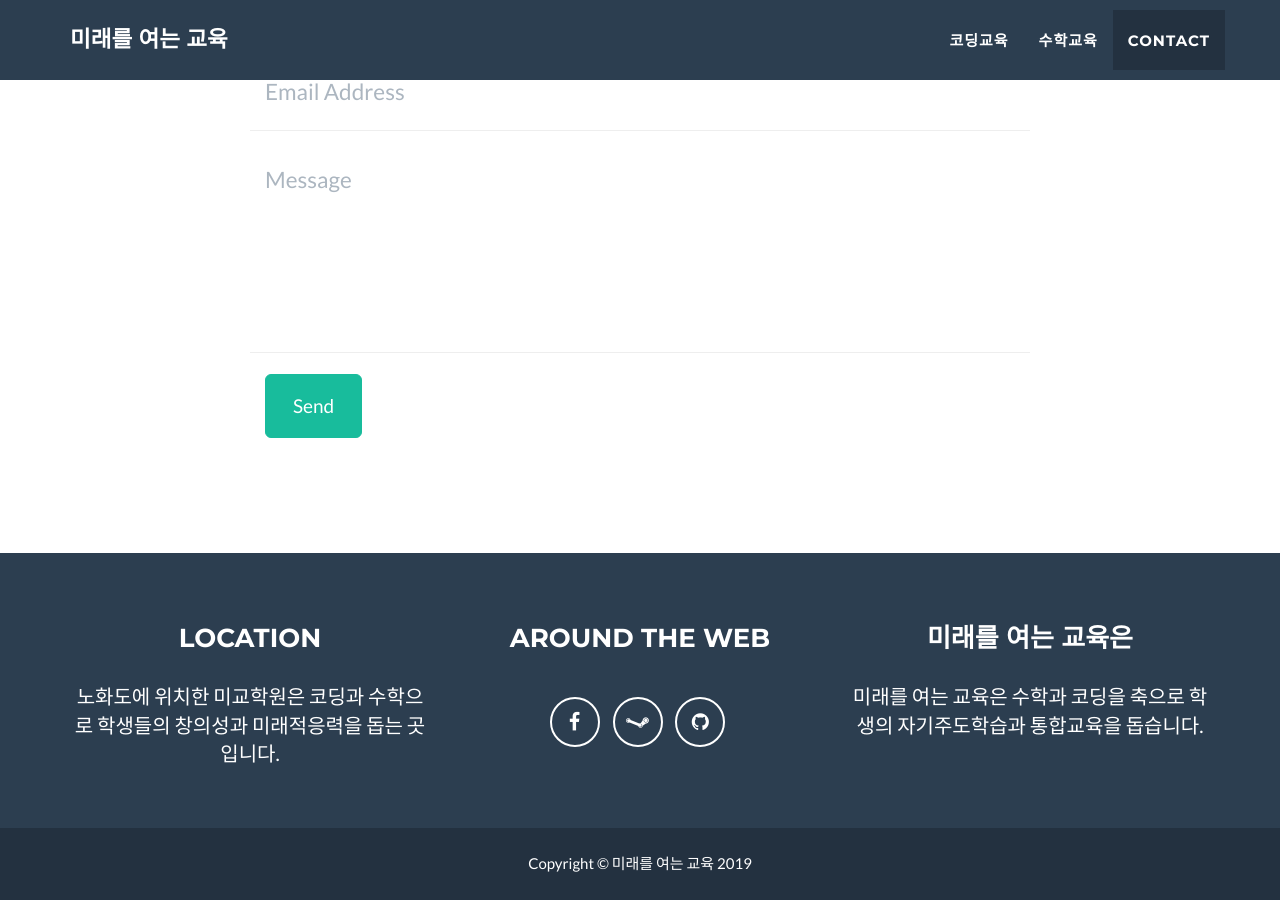
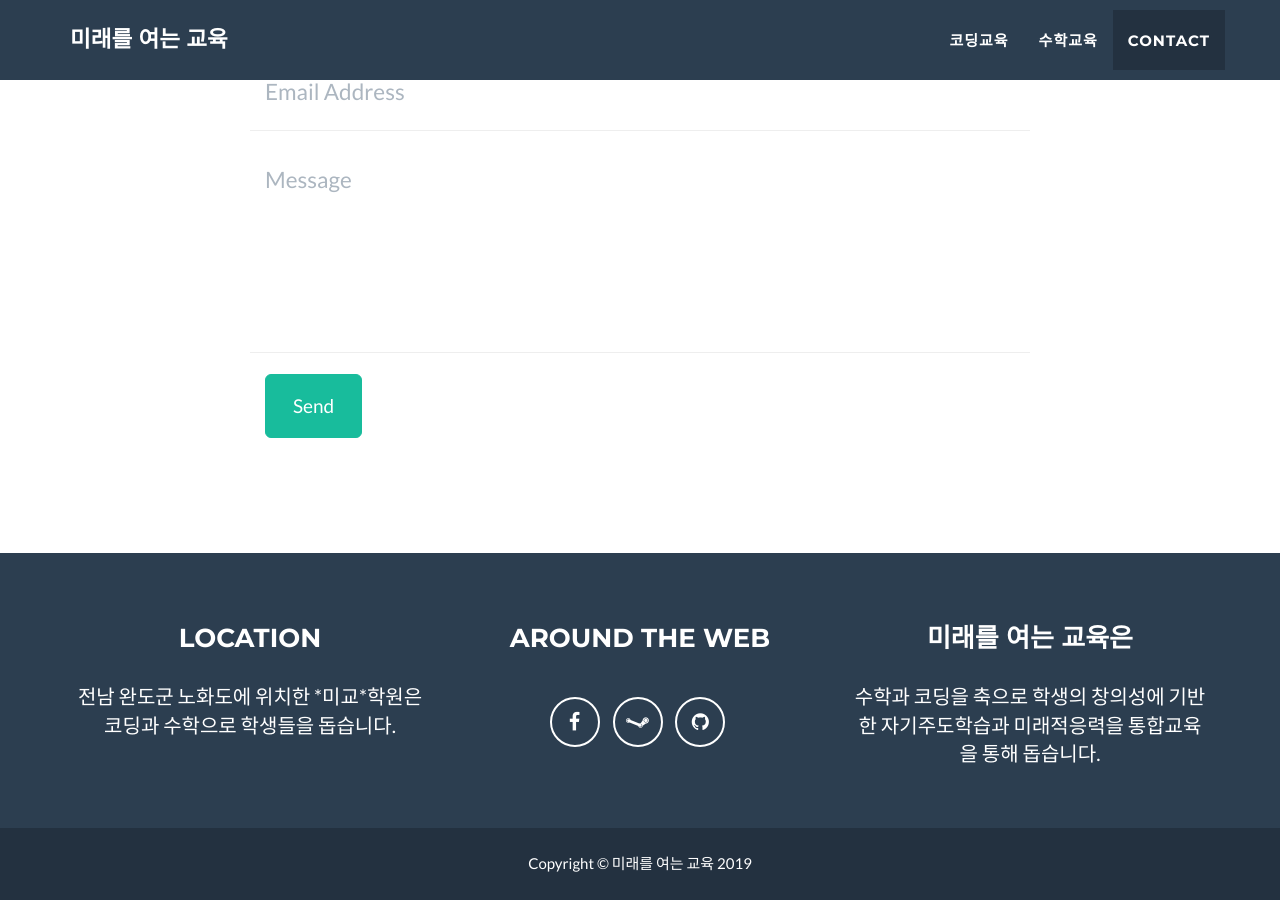
Before and after one commit to eventia/eventia.github.io, a Jekyll site: the page built from index.html, in a window 1280 px wide and 900 px high, scrolled down 2485 px. Built offline with Jekyll 4.4.1, drawn with Linux system fonts in a browser that asks for light colours.

Commit message:
HomePage 2019-02-07-[11:17]

```diff
--- a/_config.yml
+++ b/_config.yml
@@ -49,10 +49,10 @@ social:
 
 # Postal address (add as many lines as necessary)
 address:
-  - line: 노화도에 위치한 미교학원은 코딩과 수학으로 학생들의 창의성과 미래적응력을 돕는 곳입니다.
+  - line: 전남 완도군 노화도에 위치한 *미교*학원은 코딩과 수학으로 학생들을 돕습니다.
 
 # Credits content
-credits: '미래를 여는 교육은 수학과 코딩을 축으로 학생의 자기주도학습과 통합교육을 돕습니다.'
+credits: '수학과 코딩을 축으로 학생의 창의성에 기반한 자기주도학습과 미래적응력을 통합교육을 통해 돕습니다.'
 
 # Build settings
 markdown: kramdown
```
